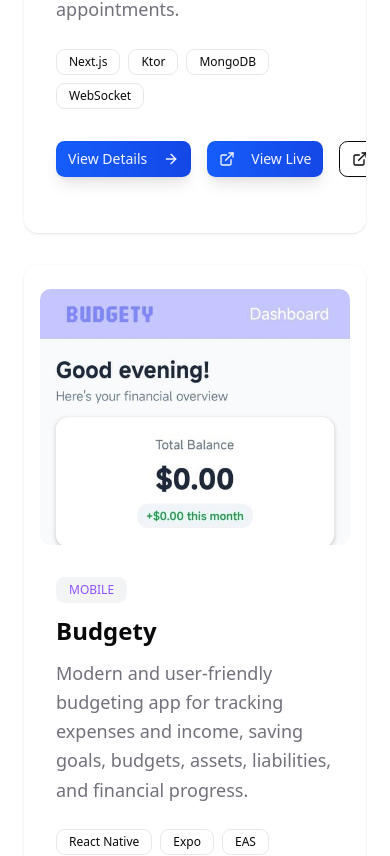
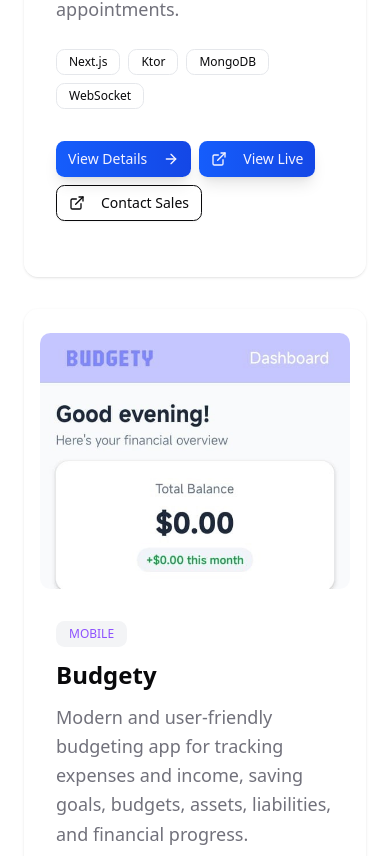
Before and after one commit to trutleEcho/corsw, a Next.js app: page /portfolio in a window 390 px wide. Shown: the part 900-1756 px from the top of the page. Built offline with nearby package versions, Linux system fonts and the light colour scheme.

Commit message:
Fixed ui bug in page.tsx (portfolio).

```diff
--- a/src/app/portfolio/page.tsx
+++ b/src/app/portfolio/page.tsx
@@ -153,7 +153,7 @@
                                                 ))}
                                             </div>
 
-                                            <div className="flex gap-4 pt-2">
+                                            <div className="flex flex-wrap gap-2 md:gap-4 pt-2">
                                                 <Link href={`/product/${product.id}`}>
                                                     <Button className="group/btn bg-gradient-to-r from-blue-600 to-blue-700 hover:from-blue-700 hover:to-blue-800 border-0 shadow-lg hover:shadow-xl transition-all duration-300 hover:scale-105">
                                                         View Details
--- a/src/app/service/[id]/page.tsx
+++ b/src/app/service/[id]/page.tsx
@@ -5,8 +5,6 @@
 import { ArrowLeft, Building, Calendar, Users, CheckCircle } from "lucide-react"
 import Link from "next/link"
 import {services} from "@/data/services";
-
-
 
 export default async function ServiceDetailPage({ params }: { params: Promise<{ id: string }> }) {
     const {id} = await params
```
